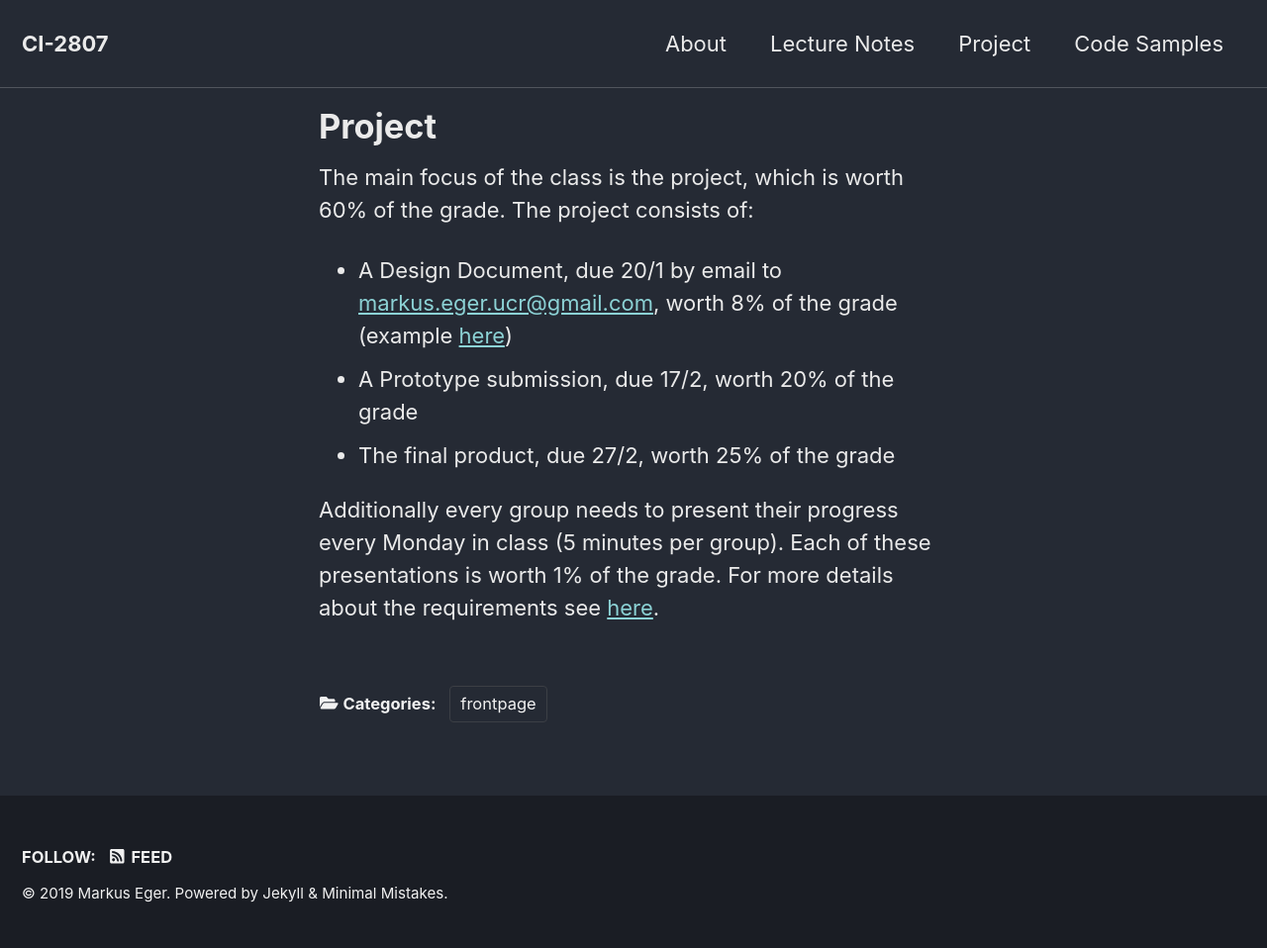
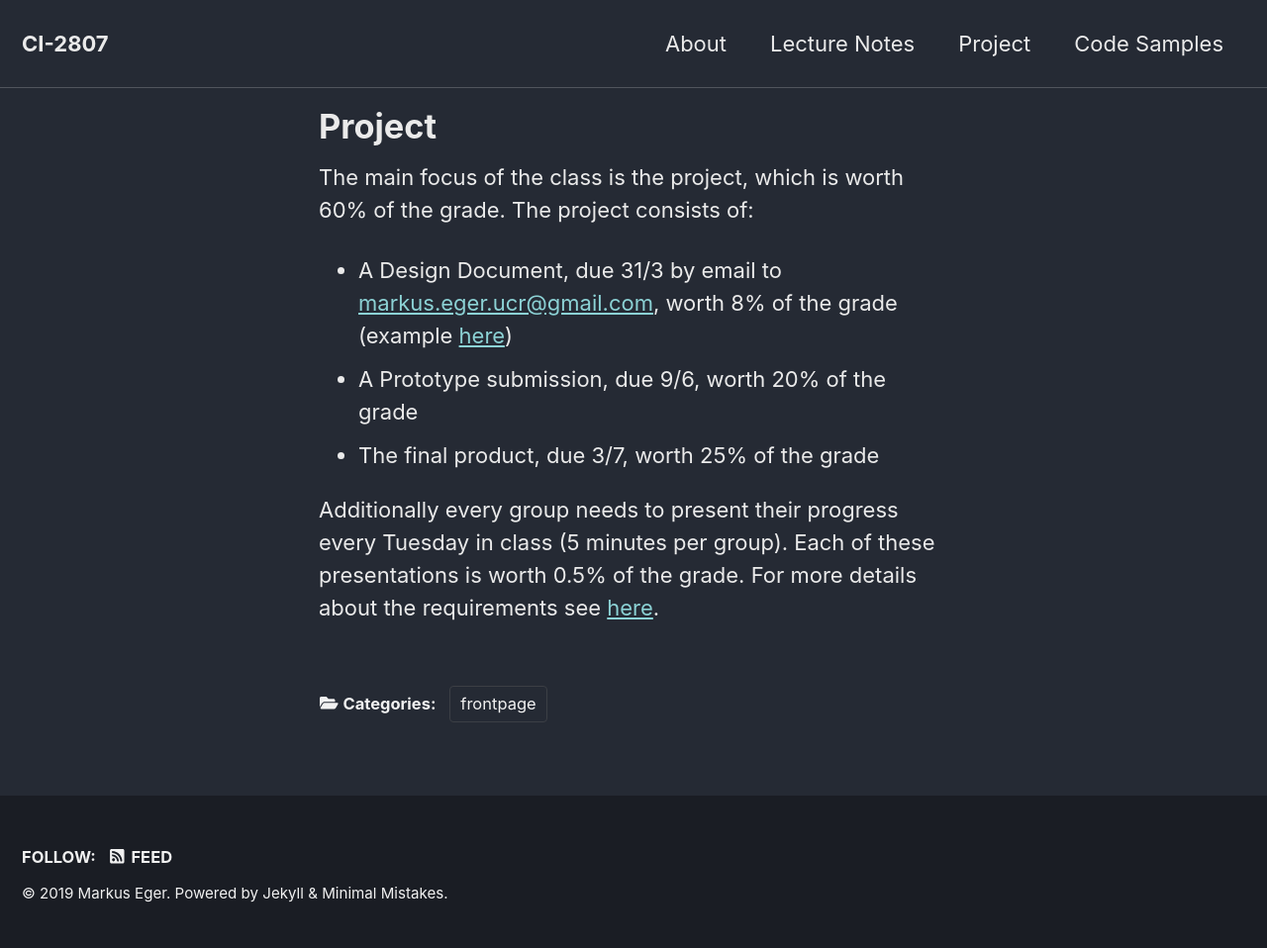
Before and after one commit to yawgmoth/CI-2807, a Jekyll site: the page built from _pages/project.md, in a window 1280 px wide. Shown: the whole page at 99% size. Built offline with Jekyll 4.4.1, drawn with Linux system fonts in a browser that asks for light colours; cached includes are drawn as plain includes; nearby versions of some CDN libraries.

Commit message:
update project dates

```diff
--- a/_pages/project.md
+++ b/_pages/project.md
@@ -10,8 +10,8 @@ categories: [frontpage]
 
 The main focus of the class is the project, which is worth 60% of the grade. The project consists of:
 
-  * A Design Document, due 20/1 by email to <a href="mailto:markus.eger.ucr@gmail.com">markus.eger.ucr@gmail.com</a>, worth 8% of the grade (example [here](/CI-2700/assets/pdf/GDD.pdf))
-  * A Prototype submission, due 17/2, worth 20% of the grade
-  * The final product, due 27/2, worth 25% of the grade
+  * A Design Document, due 31/3 by email to <a href="mailto:markus.eger.ucr@gmail.com">markus.eger.ucr@gmail.com</a>, worth 8% of the grade (example [here](/CI-2700/assets/pdf/GDD.pdf))
+  * A Prototype submission, due 9/6, worth 20% of the grade
+  * The final product, due 3/7, worth 25% of the grade
 
-Additionally every group needs to present their progress every Monday in class (5 minutes per group). Each of these presentations is worth 1% of the grade. For more details about the requirements see <a href="/CI-2807/assets/pdf/project.pdf">here</a>.
+Additionally every group needs to present their progress every Tuesday in class (5 minutes per group). Each of these presentations is worth 0.5% of the grade. For more details about the requirements see <a href="/CI-2807/assets/pdf/project.pdf">here</a>.
```
